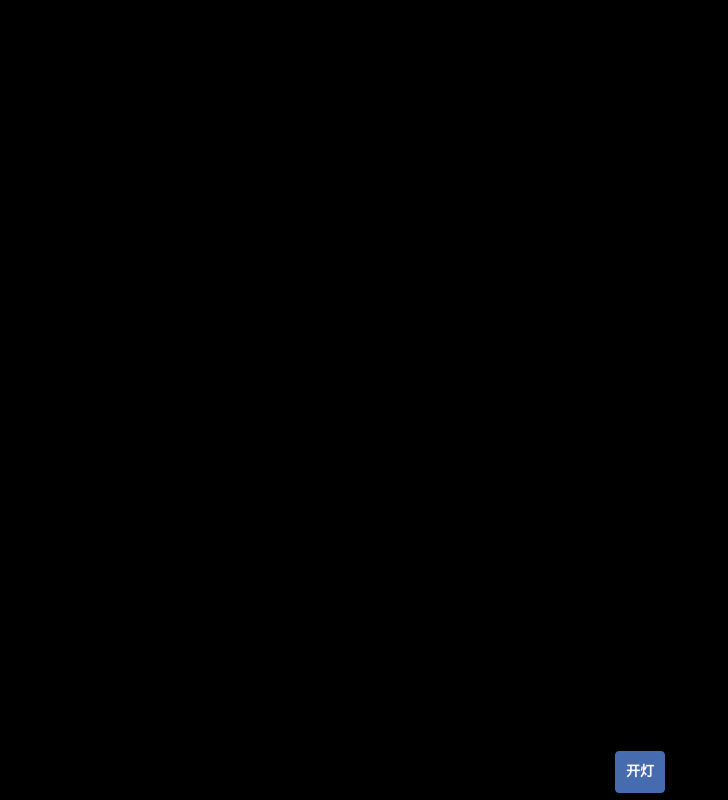
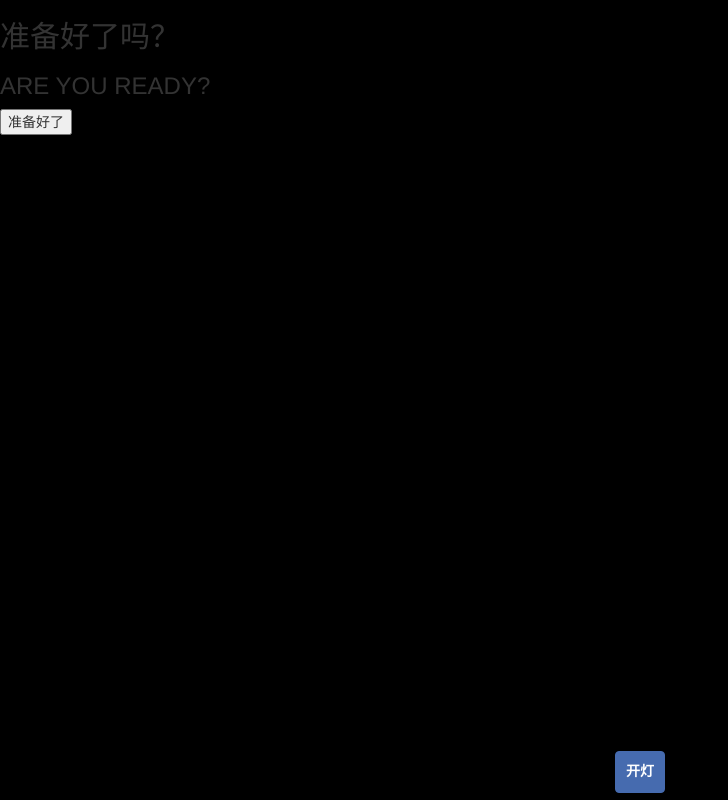
Before and after one commit to dingjim5-cmyk/happy-birthday, a website: page index.html in a window 1280 px wide. Shown: the whole page, without its empty margins (0-728 px from the left). Drawn offline with nearby package versions, Linux system fonts and the light colour scheme.

Commit message:
Add interactive birthday overlay and gift box section
Added a new interactive overlay for birthday celebration and included a gift box section for user engagement.

```diff
--- a/index.html
+++ b/index.html
@@ -24,6 +24,17 @@
 
 <body>
 	<div class="loading"></div>
+
+	<!-- 🎮 崭新插入：开局搞怪拉扯彩蛋独立图层 -->
+	<div id="ready_overlay">
+		<div class="ready-title-box">
+			<h2>准备好了吗？</h2>
+			<h3>ARE YOU READY?</h3>
+		</div>
+		<!-- 调皮的瞬移方框按钮 -->
+		<button id="ready_btn">准备好了</button>
+	</div>
+
 	<audio class="song" id="bgm" controls loop>
         <source src="hbd.mp3"></source>
 	   你的浏览器不支持播放这段背景音乐。
```
